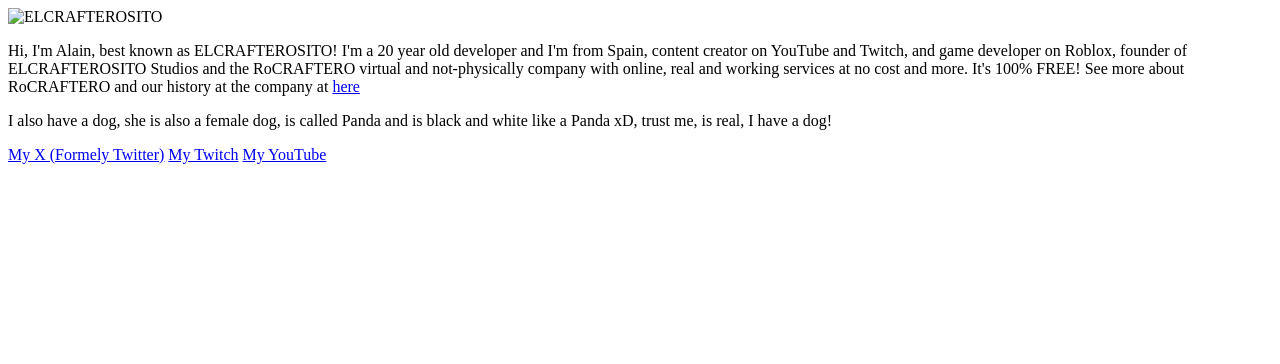
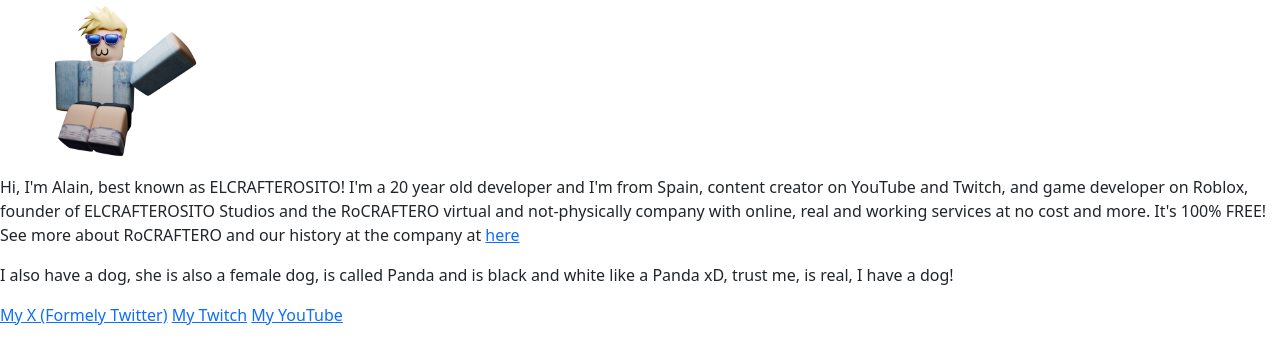
Before and after one commit to alainbacu27/PortafolioGHPages, a plain HTML site: page index.html in a window 1280 px wide. Drawn offline with Linux system fonts and the light colour scheme; the site is published under a folder, as on GitHub Pages, so addresses that start at the root find nothing.

Commit message:
Update index.html

```diff
--- a/index.html
+++ b/index.html
@@ -3,10 +3,10 @@
 <head>
     <meta charset="UTF-8">
     <title>Welcome to ELCRAFTEROSITO´S Website</title>
-    <link rel="stylesheet" href="/css/bootstrap.min.css">
+    <link rel="stylesheet" href="./css/bootstrap.min.css">
 </head>
 <body>
-    <img src="/static/RenderAlainCRAFTEROSITO.png" alt="ELCRAFTEROSITO" width="200">
+    <img src="./static/RenderAlainCRAFTEROSITO.png" alt="ELCRAFTEROSITO" width="200">
 
     <p>Hi, I'm Alain, best known as ELCRAFTEROSITO! I'm a 20 year old developer and I'm from Spain, content creator on YouTube and Twitch, and game developer on Roblox, founder of ELCRAFTEROSITO Studios and the RoCRAFTERO virtual and not-physically company with online, real and working services at no cost and more. It's 100% FREE! See more about RoCRAFTERO and our history at the company at <a href="https://rocraftero.wixsite.com/rocrafterovm/our-history">here</a></p>
 
```
